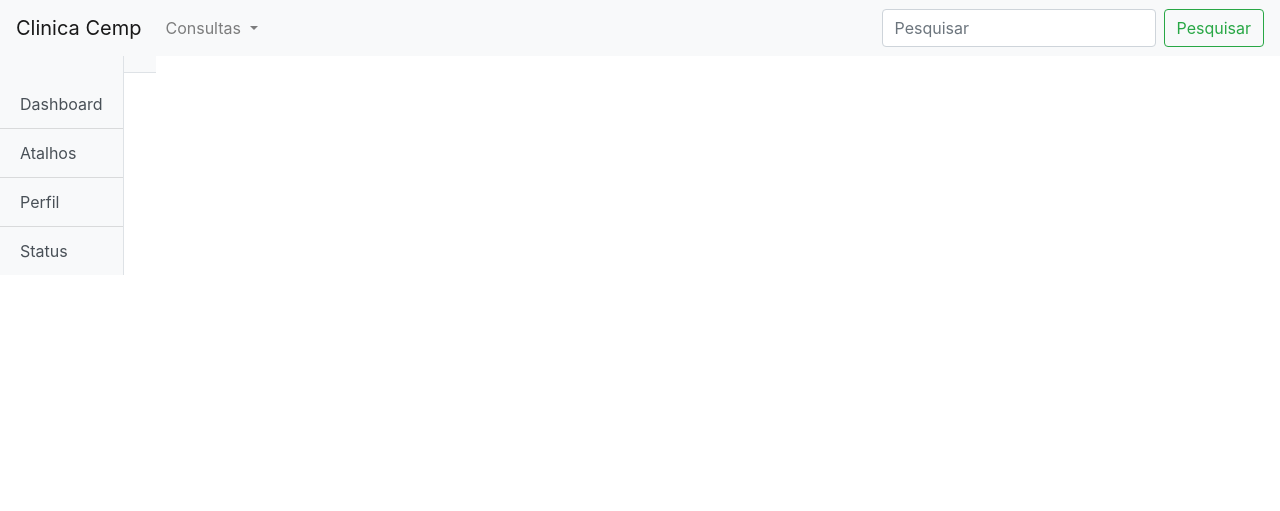
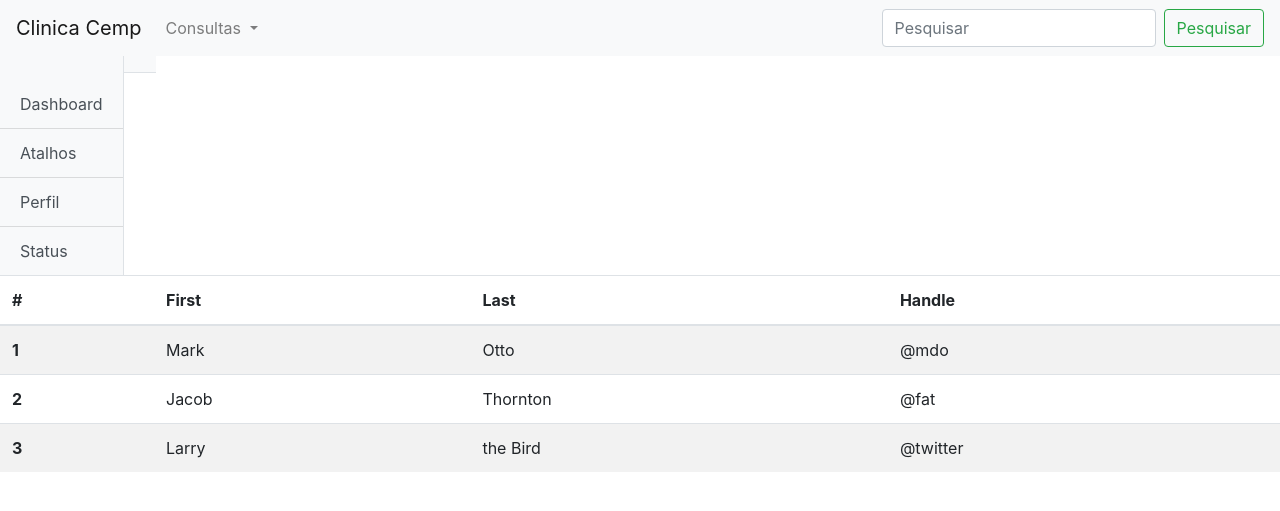
Before and after one commit to Misgar/Clinica-CEMP, a PHP site: the page made by application/views/ListaConsultas.php in a window 1280 px wide. Shown: the top 511 px of the page. Run offline with PHP 8.4, Linux system fonts and the light colour scheme; the template is opened without the code that fills it, so the values that code supplies are empty; some libraries are stand-ins or nearby versions.

Commit message:
fixed the cpf search

```diff
--- a/application/controllers/ControllerAgenda.php
+++ b/application/controllers/ControllerAgenda.php
@@ -12,11 +12,13 @@
       $this->load->view('dadosagendamento');
     }
 
-    public function enviaCpf(){
+    public function enviacpf(){
       $dados['CPF'] = $_POST['cpf'];
 
       $this->load->database();
-      $this->load->view('listaconsultas');
+      $this->load->model('ModelConsulta','objConsulta');
+      $listando['lista'] = $this->objConsulta->exibir_consultas($dados);
+      $this->load->view('listaconsultas', $listando);
     }
   }
 
--- a/application/models/ModelConsulta.php
+++ b/application/models/ModelConsulta.php
@@ -3,7 +3,9 @@
   defined('BASEPATH') OR exit('No direct script access allowed');
 
   class ModelConsulta extends CI_Model{
-
+    public function exibir_consultas($cpf){
+      return $this->db->get_where('pessoa', $cpf)->result();
+    }
   }
 
   ?>
--- a/application/views/ListaConsultas.php
+++ b/application/views/ListaConsultas.php
@@ -11,6 +11,36 @@
     <?php require_once('navbar.php'); # ONDE ESTÃO MODAL PARA PESQUISA E CONTEUDO (CRUD)
       require_once('sidebar.php'); # SEM USO NO CRUD ATÉ O MOMENTO
     ?>
+    <table class="table table-striped">
+  <thead>
+    <tr>
+      <th scope="col">#</th>
+      <th scope="col">First</th>
+      <th scope="col">Last</th>
+      <th scope="col">Handle</th>
+    </tr>
+  </thead>
+  <tbody>
+    <tr>
+      <th scope="row">1</th>
+      <td>Mark</td>
+      <td>Otto</td>
+      <td>@mdo</td>
+    </tr>
+    <tr>
+      <th scope="row">2</th>
+      <td>Jacob</td>
+      <td>Thornton</td>
+      <td>@fat</td>
+    </tr>
+    <tr>
+      <th scope="row">3</th>
+      <td>Larry</td>
+      <td>the Bird</td>
+      <td>@twitter</td>
+    </tr>
+  </tbody>
+</table>
 
     <script src="https://ajax.googleapis.com/ajax/libs/jquery/1.12.4/jquery.min.js"></script>
 
--- a/application/views/navbar.php
+++ b/application/views/navbar.php
@@ -37,7 +37,7 @@
           </div>
           <!-- FORM PARA PEGAR CPF E PESQUISAR -->
           <div class="modal-body">
-            <form class="form-inline">
+            <form class="form-inline" action="<?php echo base_url('index.php/controlleragenda/enviacpf') ?>" method="POST">
 
                 <div class="form-group mb-2">
                   <label  class="sr-only">CPF</label>
```
